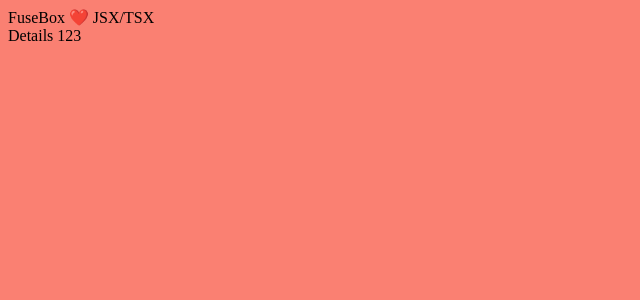
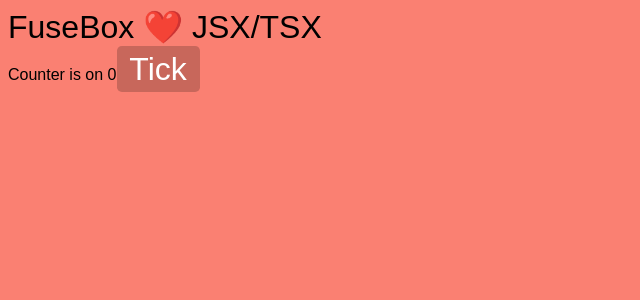
Before and after one commit to kwhitley/bundler-tests, a React app: page / in a window 1280 px wide. Shown: the top 300 px of the page, without its empty margins (0-640 px from the left). Built offline with nearby package versions, Linux system fonts and the light colour scheme; the HTML template or start-up script is replaced by a standard one.

Commit message:
react lazy maybe working

```diff
--- a/fuse.ts
+++ b/fuse.ts
@@ -21,12 +21,11 @@
   await fuse.runDev()
 })
 
-task('preview', async ctx => {
+task('verify', async ctx => {
   ctx.runServer = true
   const fuse = ctx.getConfig()
   await fuse.runProd({
     uglify: true,
-    treeshake: true,
   })
 })
 task('dist', async ctx => {
--- a/src/components/App.scss
+++ b/src/components/App.scss
@@ -1,3 +1,4 @@
 body {
+  font-family: sans-serif;
   background-color: salmon;
 }
--- a/src/components/App.tsx
+++ b/src/components/App.tsx
@@ -1,14 +1,67 @@
-import * as React from 'react'
+import React, { useState, useEffect, Suspense } from 'react'
 import './App.scss'
+import styled from 'styled-components'
 
-import { Details } from './misc/Details'
+// import { Details } from './misc/Details'
+
+const Details = React.lazy(() => import('./misc/Details'))
+
+const Welcome = styled.div`
+  font-size: 2em;
+  font-weight: lighter;
+`
+
+const Button = styled.button`
+  font-size: 2rem;
+  padding: 0.15em 0.4em 0.25rem;
+  background-color: rgba(0,0,0,0.2);
+  border: none;
+  border-radius: 0.3rem;
+  color: white;
+  cursor: pointer;
+
+  &:focus {
+    box-shadow: none;
+    outline: none;
+  }
+
+  &:not(:disabled):hover {
+    background-color: rgba(0,0,0,0.3);
+  }
+
+  &:disabled {
+    cursor: pointer;
+    opacity: 0.5;
+  }
+`
+
+const Loading = () => {
+  return (
+    <>Loading...</>
+  )
+}
 
 export const App = () => {
+  const [counter, setCounter] = useState(0)
+  const increment = () => setCounter(counter + 1)
+
   return (
     <div className="app">
-      <div className="welcome">FuseBox ❤️ JSX/TSX </div>
+      <Welcome>FuseBox ❤️ JSX/TSX </Welcome>
 
-      <Details />
+      Counter is on { counter }
+
+      <Button onClick={increment} disabled={counter > 5}>Tick</Button>
+
+      {
+        counter > 4
+        ? <Suspense fallback={<Loading />}>
+            <Details />
+          </Suspense>
+        : null
+      }
+
+
     </div>
   )
 }
--- a/src/components/misc/Details.tsx
+++ b/src/components/misc/Details.tsx
@@ -5,3 +5,5 @@
     <div>Details 123</div>
   )
 }
+
+export default Details
```
Also changed, not shown: package.json (+8 -4 lines), 2 other files (tests, documents, lock files or other folders).
